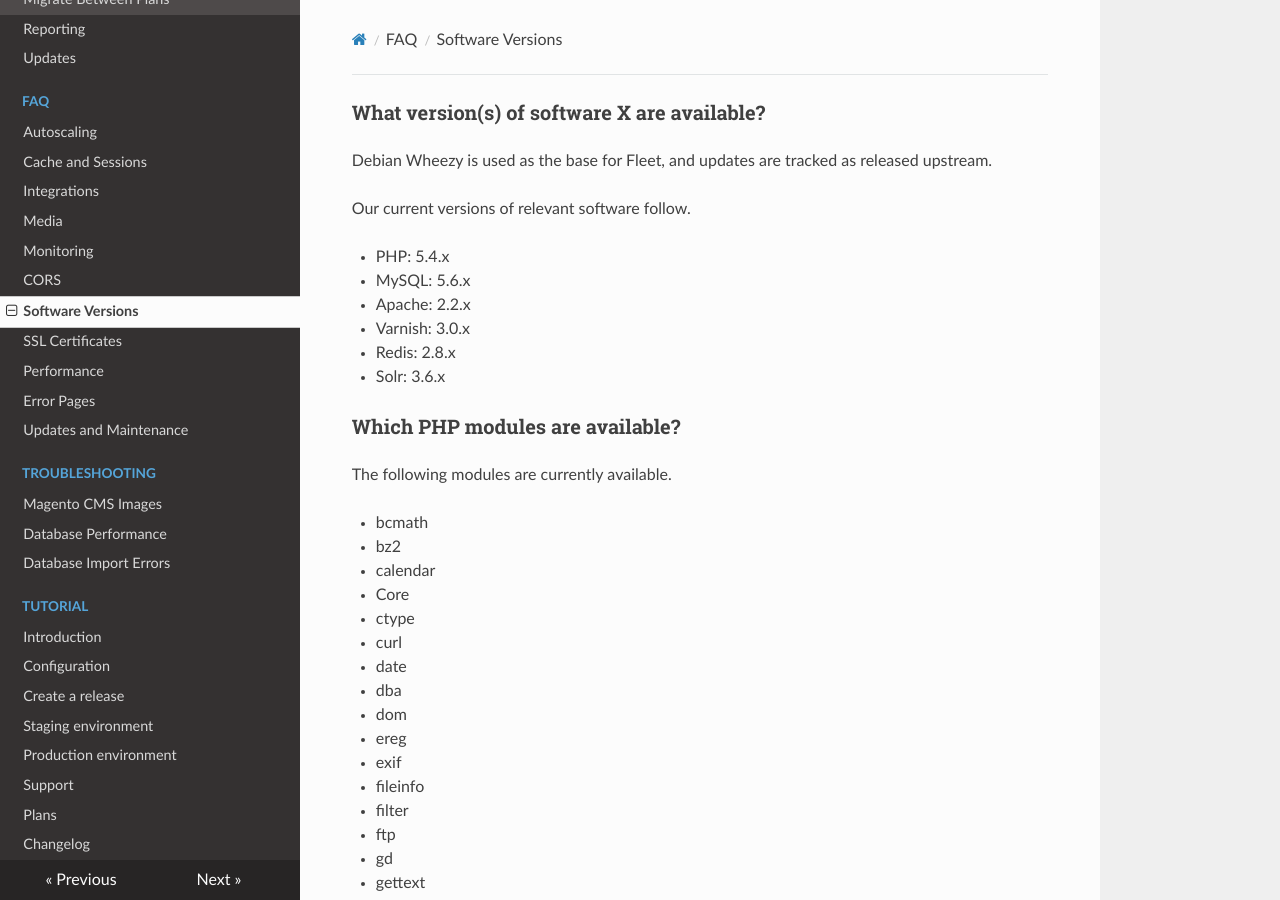
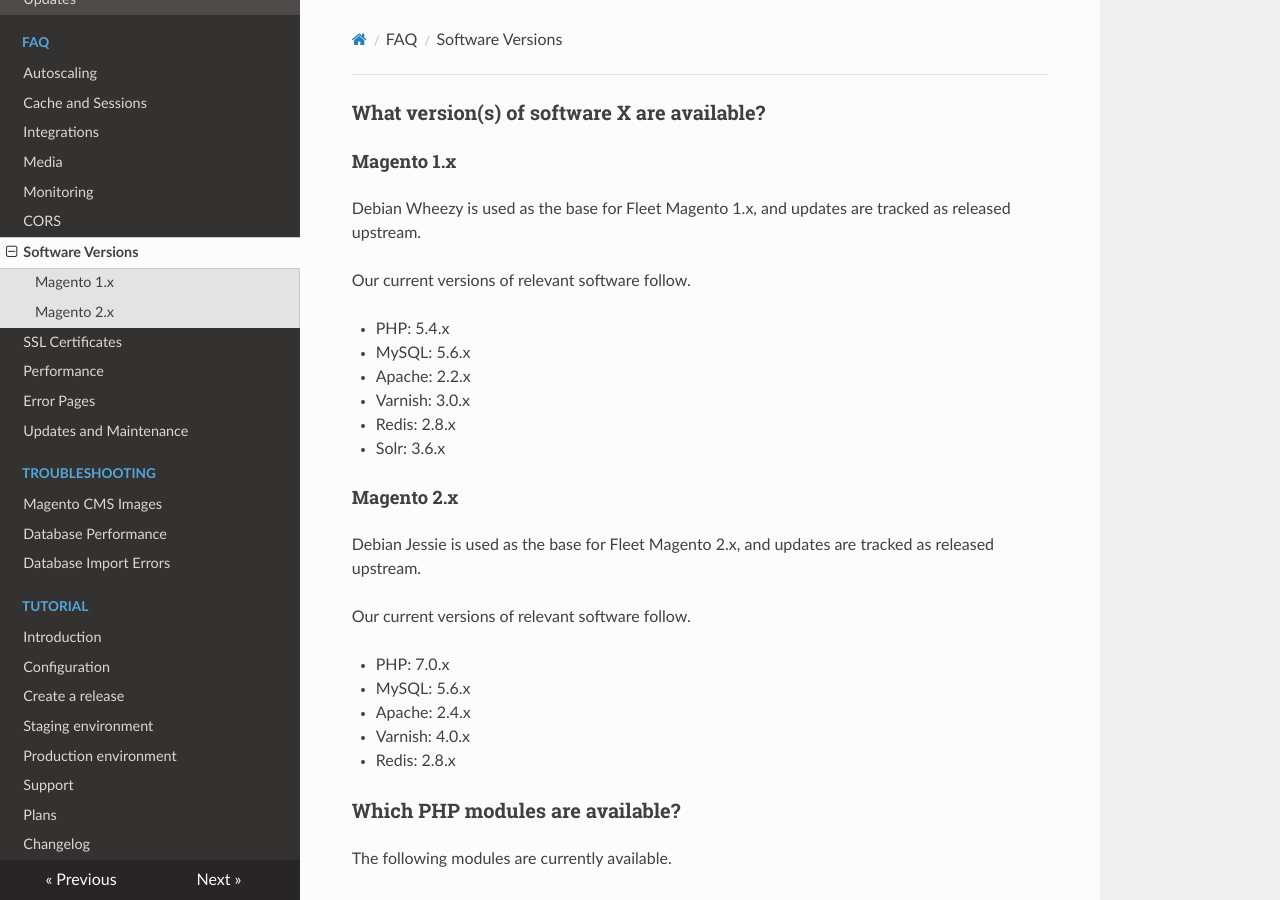
Before and after one commit to anchor/fleet-magento-docs, an MkDocs documentation site: the page built from docs/faq/software-versions.md, in a window 1280 px wide and 900 px high. Built offline with MkDocs 1.6.1, drawn with Linux system fonts in a browser that asks for light colours; nearby versions of some CDN libraries; old or Windows-style settings are respelled for this version of MkDocs.

Commit message:
Update software versions to reflect updates to Magento2

```diff
--- a/docs/faq/software-versions.md
+++ b/docs/faq/software-versions.md
@@ -1,6 +1,8 @@
 ### What version(s) of software X are available?
 
-Debian Wheezy is used as the base for Fleet, and updates are tracked as released upstream.
+#### Magento 1.x
+
+Debian Wheezy is used as the base for Fleet Magento 1.x, and updates are tracked as released upstream.
 
 Our current versions of relevant software follow.
 
@@ -10,6 +12,18 @@ Our current versions of relevant software follow.
  - Varnish: 3.0.x
  - Redis: 2.8.x
  - Solr: 3.6.x
+
+#### Magento 2.x
+
+Debian Jessie is used as the base for Fleet Magento 2.x, and updates are tracked as released upstream.
+
+Our current versions of relevant software follow.
+
+ - PHP: 7.0.x
+ - MySQL: 5.6.x
+ - Apache: 2.4.x
+ - Varnish: 4.0.x
+ - Redis: 2.8.x
 
 ### Which PHP modules are available?
 
```
